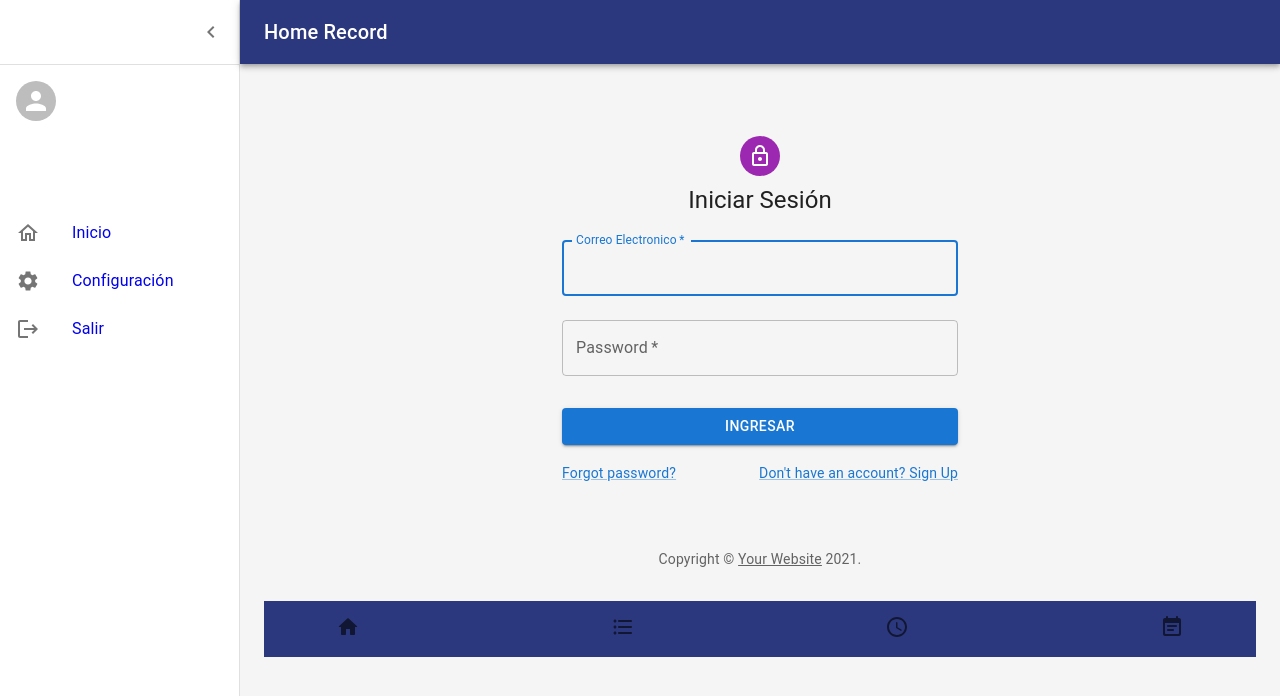
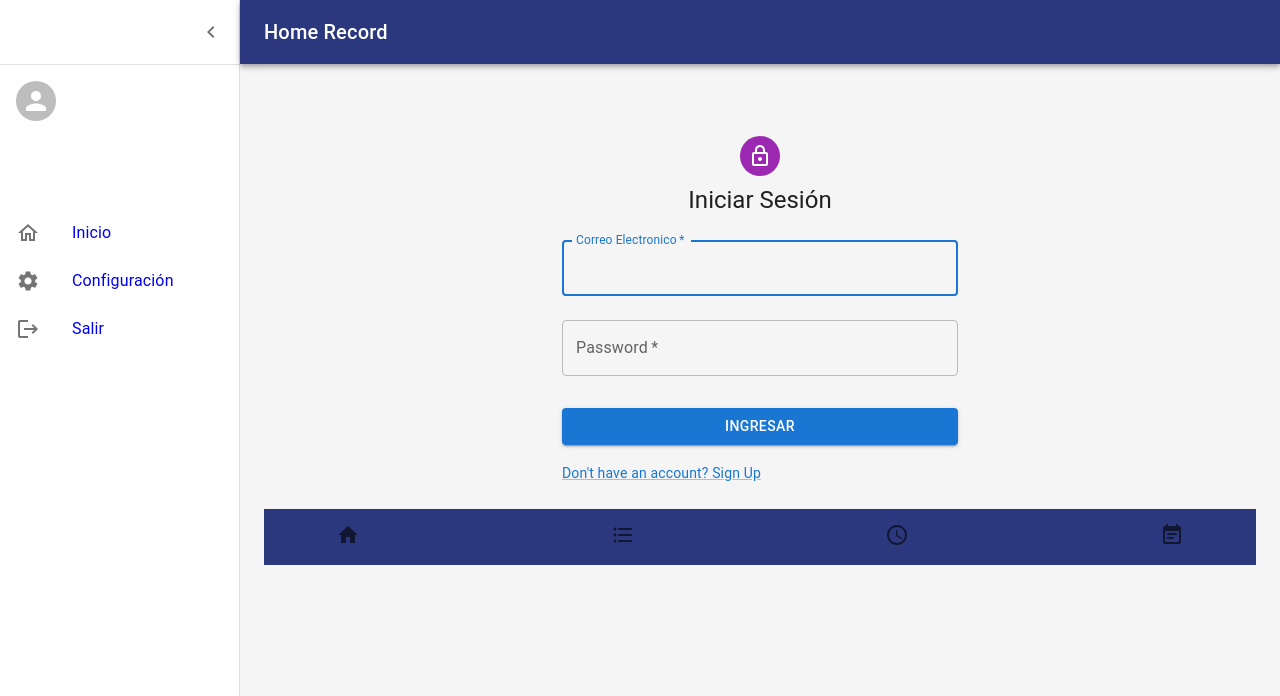
Before and after one commit to Betomx45/agenda, a React (Create React App) app: page /login in a window 1280 px wide. Shown: the top 696 px of the page. Built offline with nearby package versions, Linux system fonts and the light colour scheme.

Commit message:
modificaciones

```diff
--- a/src/pages/Login/index.js
+++ b/src/pages/Login/index.js
@@ -13,18 +13,6 @@ import Typography from '@mui/material/Typography';
 import Container from '@mui/material/Container';
 import { createTheme, ThemeProvider } from '@mui/material/styles';
 
-function Copyright(props) {
-  return (
-    <Typography variant="body2" color="text.secondary" align="center" {...props}>
-      {'Copyright © '}
-      <Link color="inherit" href="https://mui.com/">
-        Your Website
-      </Link>{' '}
-      {new Date().getFullYear()}
-      {'.'}
-    </Typography>
-  );
-}
 
 const theme = createTheme();
 
@@ -87,11 +75,6 @@ const Login = () =>{
               Ingresar
             </Button>
             <Grid container>
-              <Grid item xs>
-                <Link href="#" variant="body2">
-                  Forgot password?
-                </Link>
-              </Grid>
               <Grid item>
                 <Link href="#" variant="body2">
                   {"Don't have an account? Sign Up"}
@@ -100,7 +83,6 @@ const Login = () =>{
             </Grid>
           </Box>
         </Box>
-        <Copyright sx={{ mt: 8, mb: 4 }} />
       </Container>
     </ThemeProvider>
   );
```
